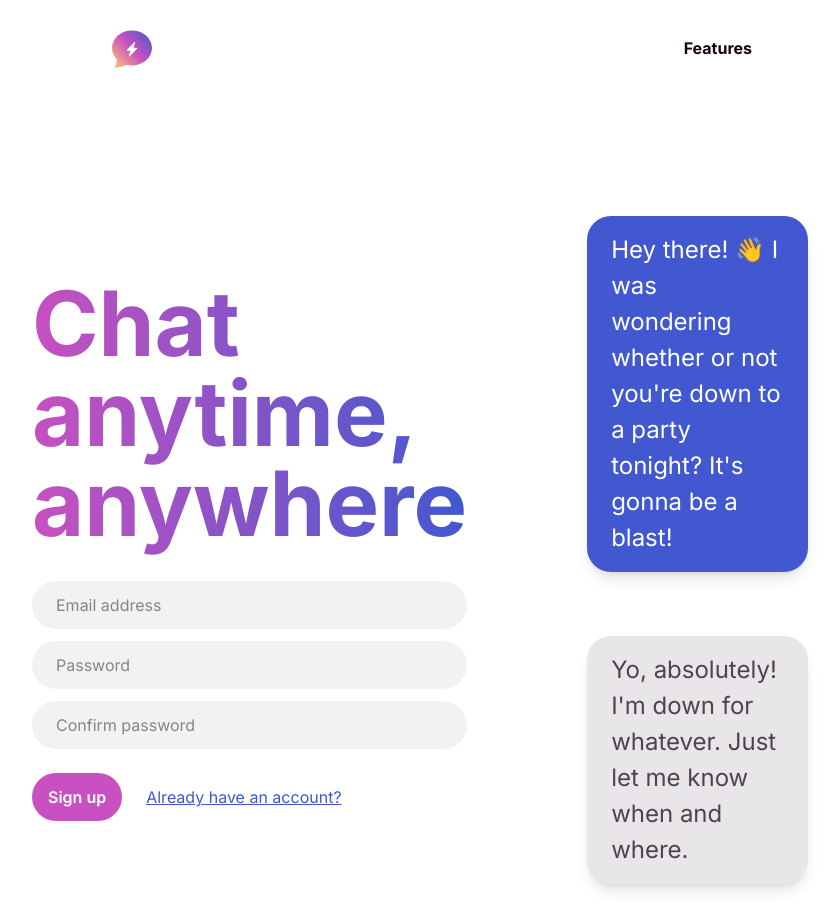
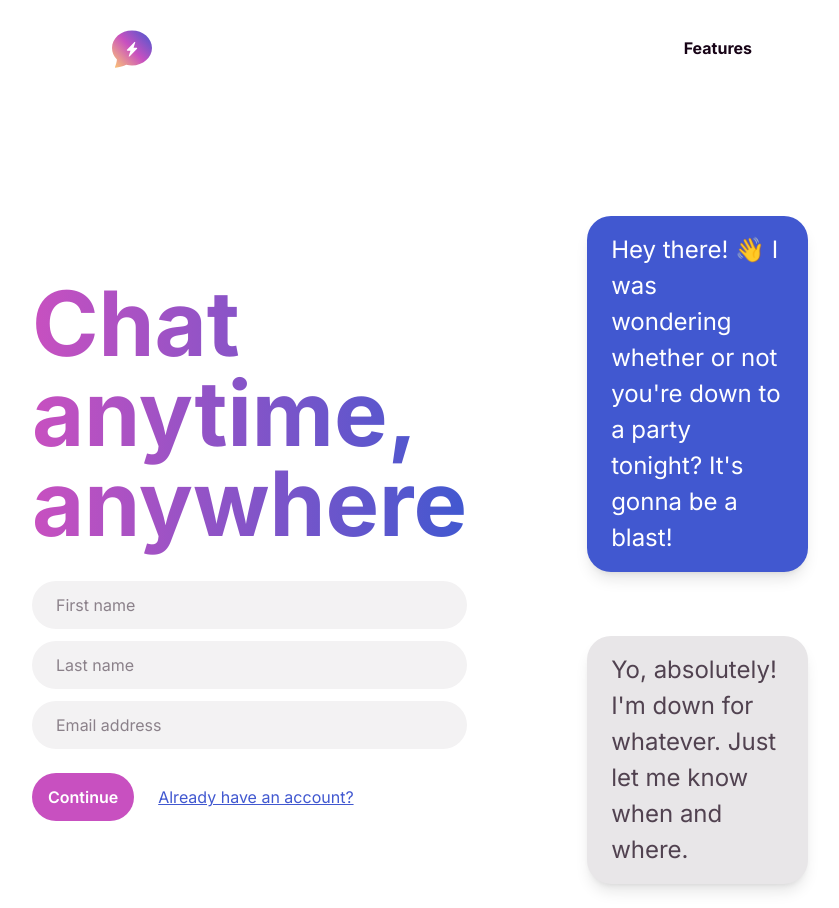
Before and after one commit to jozef-hudec-27/buzzline-frontend, a Next.js app: page /register in a window 1280 px wide. Shown: the whole page, without its empty margins (208-1047 px from the left). Built offline with nearby package versions, Linux system fonts and the light colour scheme.

Commit message:
Add first name, last name to register + create form component

```diff
--- /dev/null
+++ b/app/components/registerLoginForm/RegisterLoginForm.tsx
@@ -0,0 +1,91 @@
+import Link from 'next/link'
+
+type RegisterProps = {
+  type: 'register'
+  page: 0 | 1
+  setPage: React.Dispatch<React.SetStateAction<0 | 1>>
+}
+
+type LoginProps = {
+  type: 'login'
+}
+
+function RegisterLoginForm(props: RegisterProps | LoginProps) {
+  return (
+    <form className="w-full flex flex-col gap-[12px]">
+      {props.type === 'register' ? (
+        // REGISTER
+        <>
+          {props.page === 0 ? (
+            <>
+              <input type="text" placeholder="First name" className="input" autoComplete="given-name" />
+              <input type="text" placeholder="Last name" className="input" autoComplete="family-name" />
+              <input type="email" placeholder="Email address" className="input" autoComplete="email" />
+            </>
+          ) : (
+            <>
+              <input type="password" placeholder="Password" className="input" autoComplete="new-password" />
+              <input
+                type="password"
+                placeholder="Confirm password"
+                className="input mb-[60px]"
+                autoComplete="new-password"
+              />
+            </>
+          )}
+
+          <div className="w-fit mt-[12px] flex items-center gap-[24px]">
+            <button
+              className="btn primary"
+              onClick={(e) => {
+                e.preventDefault()
+
+                if (props.page === 0) {
+                  props.setPage(1)
+                } else {
+                  //   FETCH
+                }
+              }}
+            >
+              {props.page === 0 ? 'Continue' : 'Sign up'}
+            </button>
+
+            {props.page === 0 ? (
+              <Link href="/login" className="underline">
+                Already have an account?
+              </Link>
+            ) : (
+              <Link
+                href=""
+                className="underline"
+                onClick={(e) => {
+                  e.preventDefault()
+
+                  props.setPage(0)
+                }}
+              >
+                Go back
+              </Link>
+            )}
+          </div>
+        </>
+      ) : (
+        // LOGIN
+        <>
+          <input type="email" placeholder="Email address" className="input" autoComplete="email" />
+          <input type="password" placeholder="Password" className="input" autoComplete="new-password" />
+
+          <div className="w-fit mt-[12px] flex items-center gap-[24px]">
+            <button className="btn primary">Log in</button>
+
+            <Link href="/register" className="underline">
+              Don't have an account yet?
+            </Link>
+          </div>
+        </>
+      )}
+    </form>
+  )
+}
+
+export default RegisterLoginForm
--- a/app/login/page.tsx
+++ b/app/login/page.tsx
@@ -1,5 +1,5 @@
-import Link from 'next/link'
 import Navbar from '../components/navbar/Navbar'
+import RegisterLoginForm from '../components/registerLoginForm/RegisterLoginForm'
 
 function LoginPage() {
   return (
@@ -13,18 +13,7 @@ function LoginPage() {
             <br /> BuzzLine
           </h1>
 
-          <form className="w-full flex flex-col gap-[12px]">
-            <input type="email" placeholder="Email address" className="input" autoComplete="email" />
-            <input type="password" placeholder="Password" className="input" autoComplete="new-password" />
-
-            <div className="w-fit mt-[12px] flex items-center gap-[24px]">
-              <button className="btn primary">Log in</button>
-
-              <Link href="/register" className="underline">
-                Don't have an account yet?
-              </Link>
-            </div>
-          </form>
+          <RegisterLoginForm type="login" />
         </div>
       </section>
     </div>
--- a/app/register/page.tsx
+++ b/app/register/page.tsx
@@ -1,7 +1,14 @@
-import Link from 'next/link'
+'use client'
+
+import { useState } from 'react'
+
 import Navbar from '../components/navbar/Navbar'
+import RegisterLoginForm from '../components/registerLoginForm/RegisterLoginForm'
 
 function RegisterPage() {
+  const [page, setPage] = useState<0 | 1>(0)
+  // 0 -> email, password, confirm password 1 -> first name, last name
+
   return (
     <div>
       <Navbar />
@@ -14,19 +21,7 @@ function RegisterPage() {
               <br /> anywhere
             </h1>
 
-            <form className="w-full flex flex-col gap-[12px]">
-              <input type="email" placeholder="Email address" className="input" autoComplete="email" />
-              <input type="password" placeholder="Password" className="input" autoComplete="new-password" />
-              <input type="password" placeholder="Confirm password" className="input" autoComplete="new-password" />
-
-              <div className="w-fit mt-[12px] flex items-center gap-[24px]">
-                <button className="btn primary">Sign up</button>
-
-                <Link href="/login" className="underline">
-                  Already have an account?
-                </Link>
-              </div>
-            </form>
+            <RegisterLoginForm type="register" page={page} setPage={setPage} />
           </div>
 
           <div className="p-[24px] flex flex-col gap-[32px] sm:gap-[64px] cursor-default w-11/12 sm:w-3/4 xl:w-[59%]">
```
